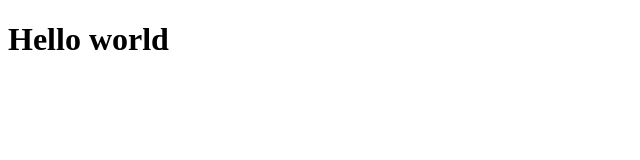
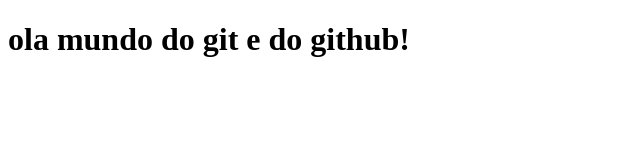
Before and after one commit to Flavio-Ant-Sousa/aula-ds-colab, a plain HTML site: page index.html in a window 1280 px wide. Shown: the whole page, without its empty margins (0-640 px from the left). Drawn offline with Linux system fonts and the light colour scheme.

Commit message:
adicionamos a palavra github

```diff
--- a/index.html
+++ b/index.html
@@ -6,6 +6,7 @@
     <title>Document</title>
 </head>
 <body>
-    <h1>Hello world</h1>
+    <h1>ola mundo do git e do github!</h1>
+    <Script src="js/index.js"></Script>
 </body>
 </html>
```
Also changed, not shown: js/index.js (added).
